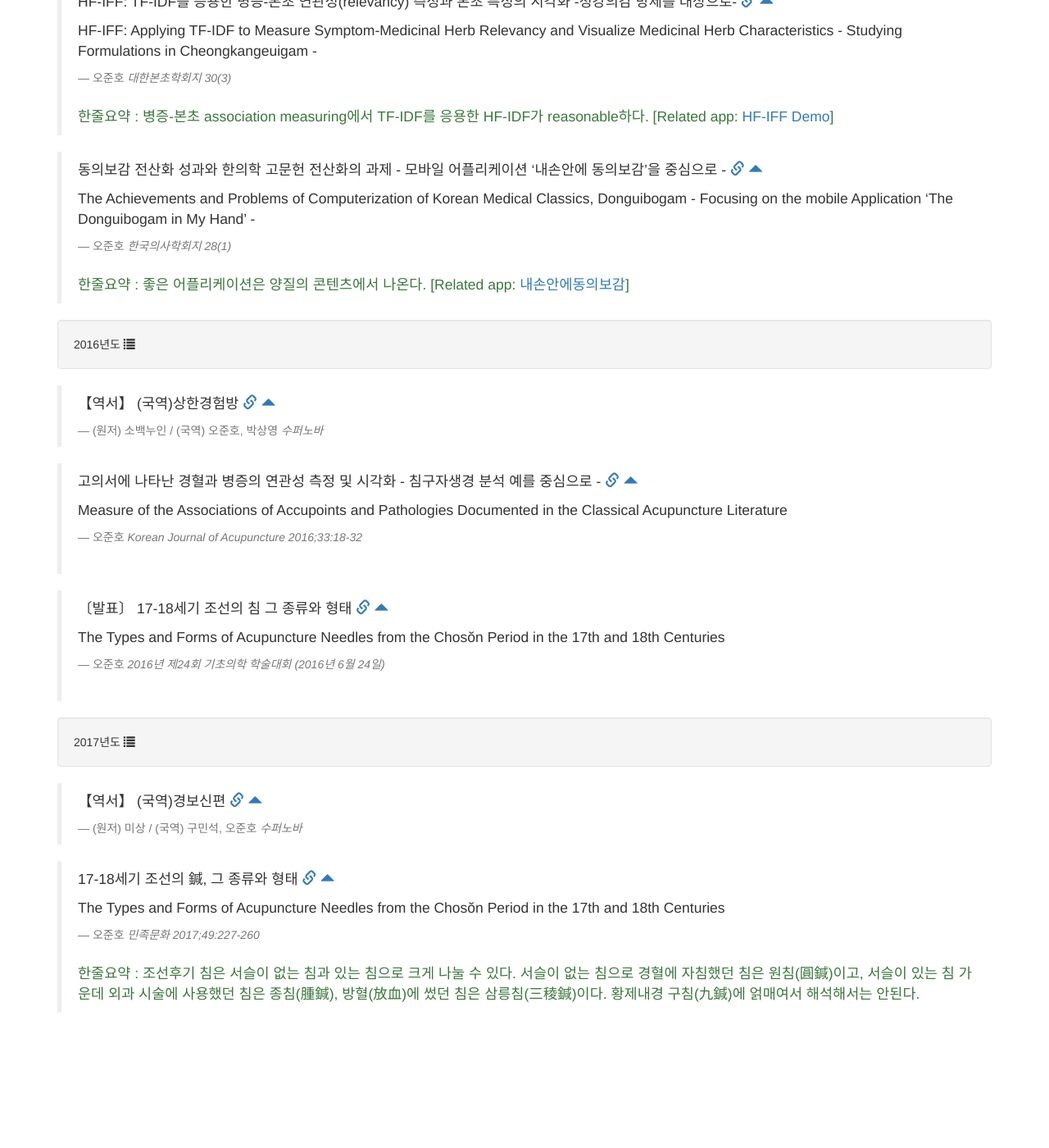
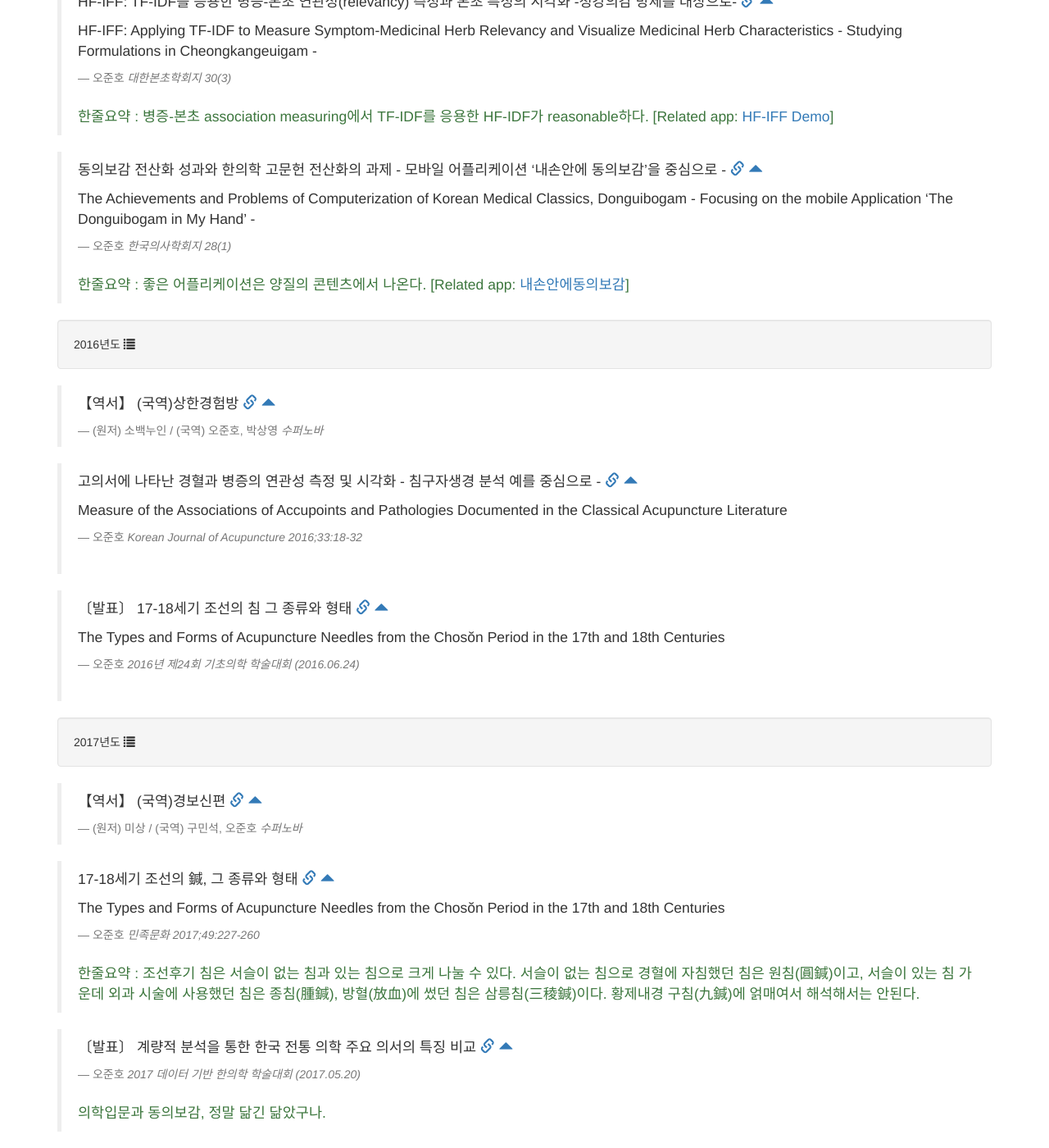
Before and after one commit to pinedance/research, a Jekyll site: the page built from list.html, in a window 1280 px wide and 1400 px high, scrolled down 9653 px. Shown: the whole window at 82% size. Built offline with Jekyll 4.4.1, drawn with Linux system fonts in a browser that asks for light colours; nearby versions of some CDN libraries; before the commit the page ends 10908 px from its top, so only the background shows below that.

Commit message:
update list

```diff
--- a/_data/researchData.yaml
+++ b/_data/researchData.yaml
@@ -439,7 +439,7 @@
     ref: http://www.basicmed.org/2016/index2.html?lkind=111&mkind=338
     year: "#year2016"
     author: 오준호
-    cite: 2016년 제24회 기초의학 학술대회 (2016년 6월 24일)
+    cite: 2016년 제24회 기초의학 학술대회 (2016.06.24)
     summary: ''
 - year: '2017'
   works:
@@ -456,3 +456,10 @@
     author: 오준호
     cite: 민족문화 2017;49:227-260
     summary: '한줄요약 : 조선후기 침은 서슬이 없는 침과 있는 침으로 크게 나눌 수 있다. 서슬이 없는 침으로 경혈에 자침했던 침은 원침(圓鍼)이고, 서슬이 있는 침 가운데 외과 시술에 사용했던 침은 종침(腫鍼), 방혈(放血)에 썼던 침은 삼릉침(三稜鍼)이다. 황제내경 구침(九鍼)에 얽매여서 해석해서는 안된다.'
+  - title: 〔발표〕 계량적 분석을 통한 한국 전통 의학 주요 의서의 특징 비교
+    titleEn:
+    ref: http://www.koreaddm.org/
+    year: "#year2017"
+    author: 오준호
+    cite: 2017 데이터 기반 한의학 학술대회 (2017.05.20)
+    summary: '의학입문과 동의보감, 정말 닮긴 닮았구나.'
```
